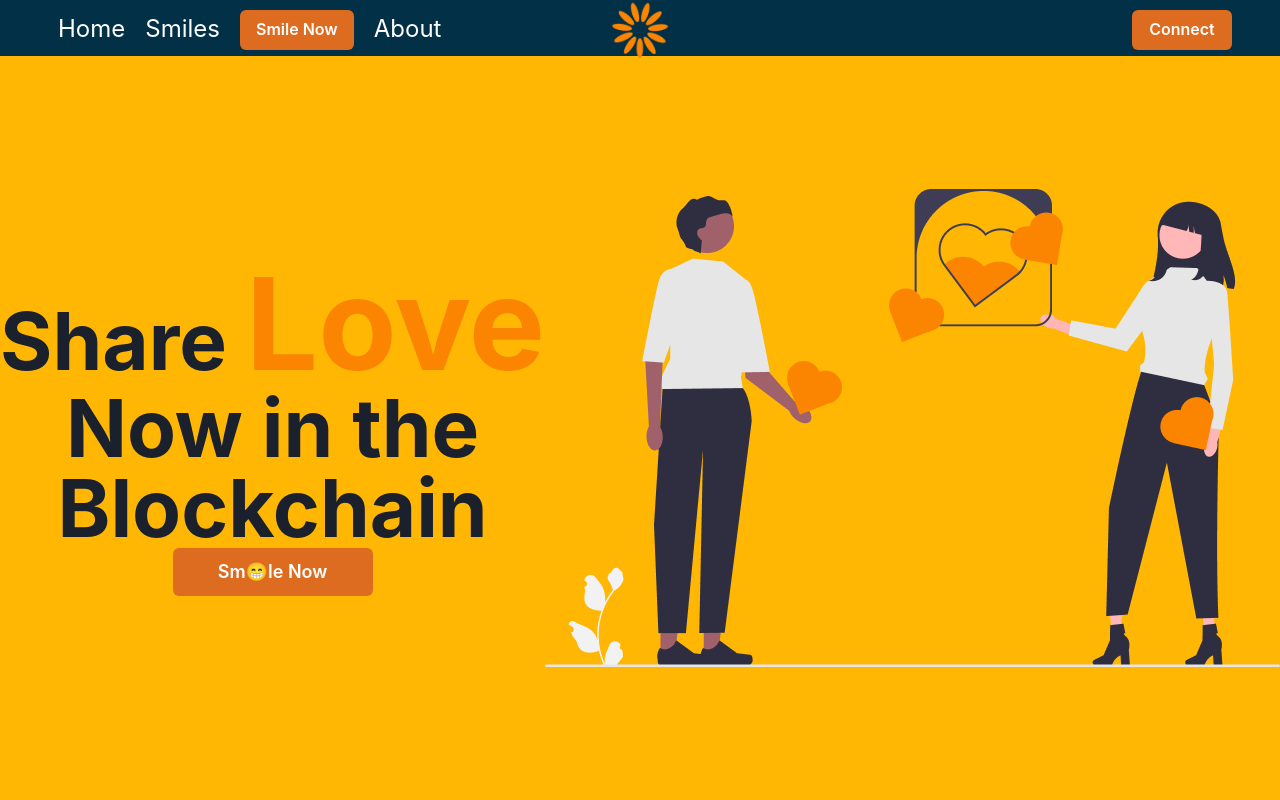
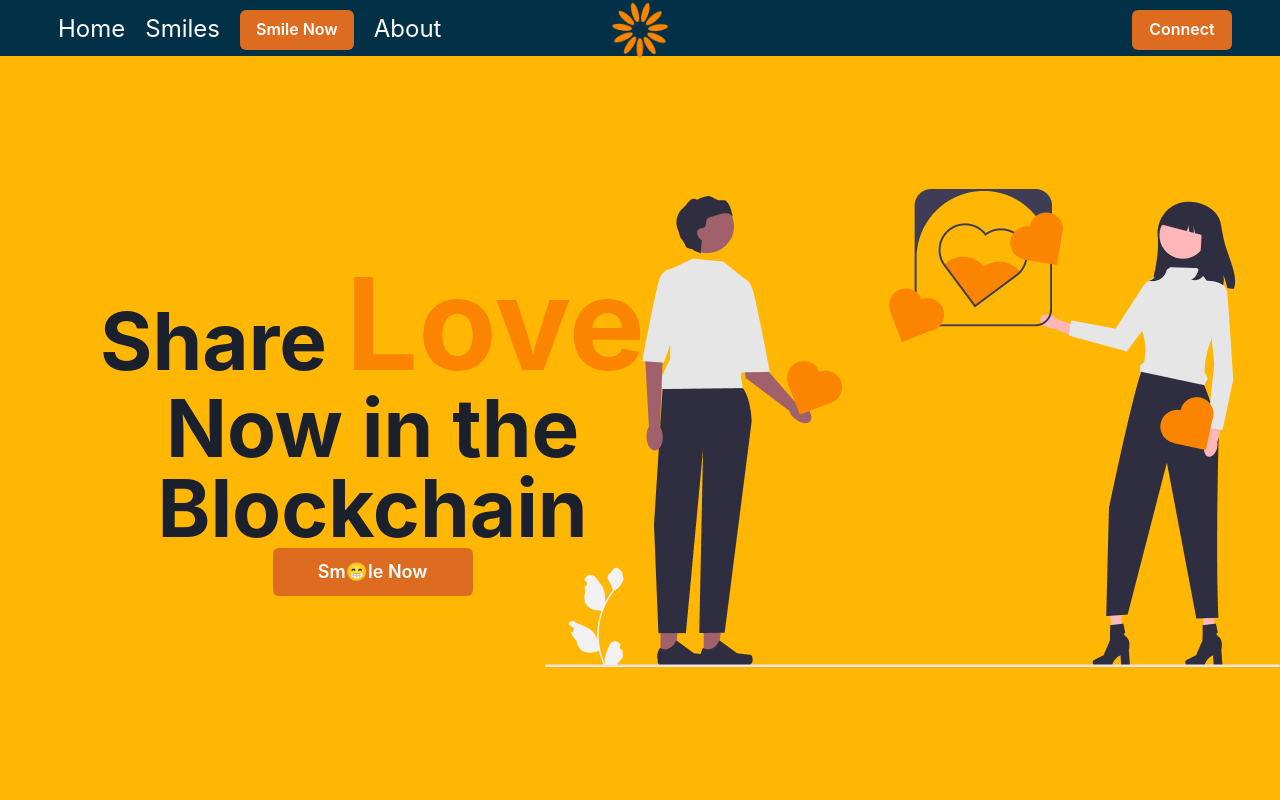
Before and after one commit to aynaever/share-smile-contract, a React (Create React App) app: page / in a window 1280 px wide. Shown: the top 800 px of the page. Built offline with nearby package versions, Linux system fonts and the light colour scheme.

Commit message:
add some motions to HeroSection

```diff
--- a/src/components/HeroSection/index.js
+++ b/src/components/HeroSection/index.js
@@ -1,20 +1,35 @@
 import { Heading as HeadingChakra} from '@chakra-ui/react';
 import { Image, Button } from "@chakra-ui/react";
+import { motion } from "framer-motion";
 import IndexCss from "./index.css";
 
 function HeroSection() {
 	return (
 		<div className="heroSection">
-			<div className="division">
-				<HeadingChakra as="h1" fontSize='5rem' noOfLines={4} size="3xl" className="slang">
+			<motion.div
+				animate={{x: 100, scale: 1}}
+				transition={{ type: "tween", duration: 2}}
+				initial={{ scale: 0}}
+				className="division">
+				<HeadingChakra
+					as="h1"
+					fontSize='5rem'
+					noOfLines={4} size="3xl"
+					className="slang">
 					Share <HeadingChakra className="love" fontSize='8rem' size="4xl" as="h1">Love</HeadingChakra>
 					<br />Now in the <br />
 					Blockchain
 					<br />
 				</HeadingChakra>
 				<Button className="cta" colorScheme="orange" size="lg">Sm😁le Now</Button>
-			</div>
-			<Image src="/HeroImage.png" className="image"/>
+			</motion.div>
+			<motion.div
+				animate={{ scale : 1, rotate: 0}}
+				transition={{ type: "tween", duration: 1}}
+				initial={{ scale : 2 }}
+				className="image">
+				<Image src="/HeroImage.png" className="image"/>
+			</motion.div>
 		</div>
 	);
 }
```
